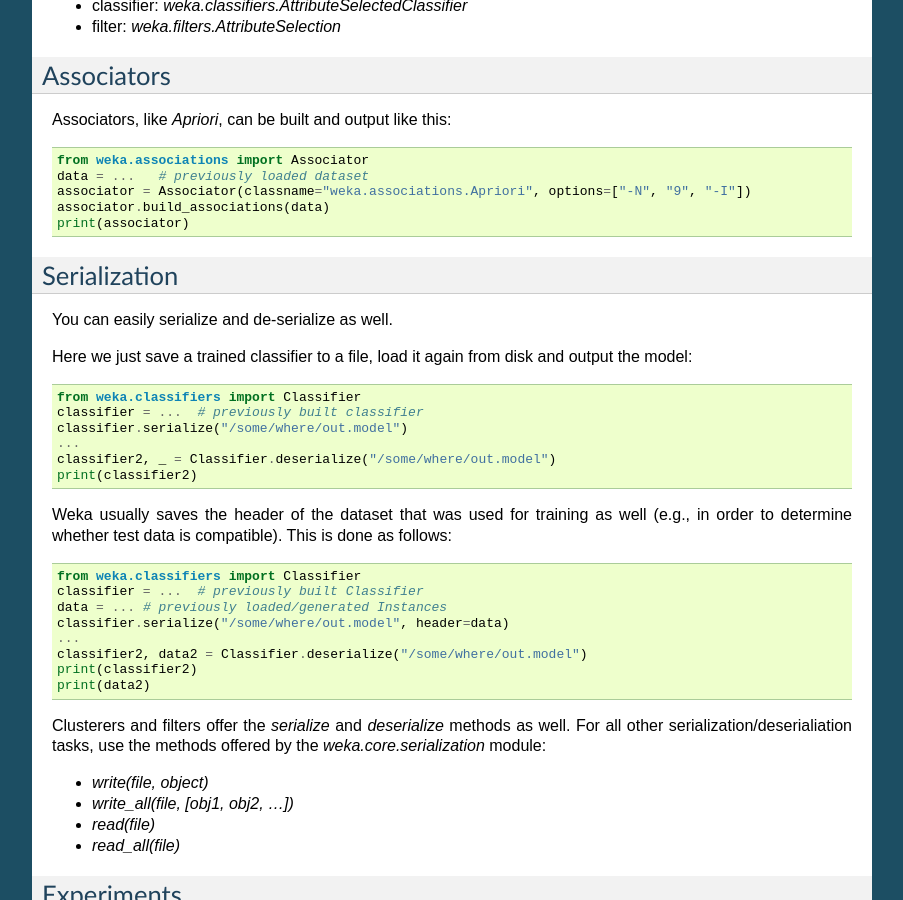
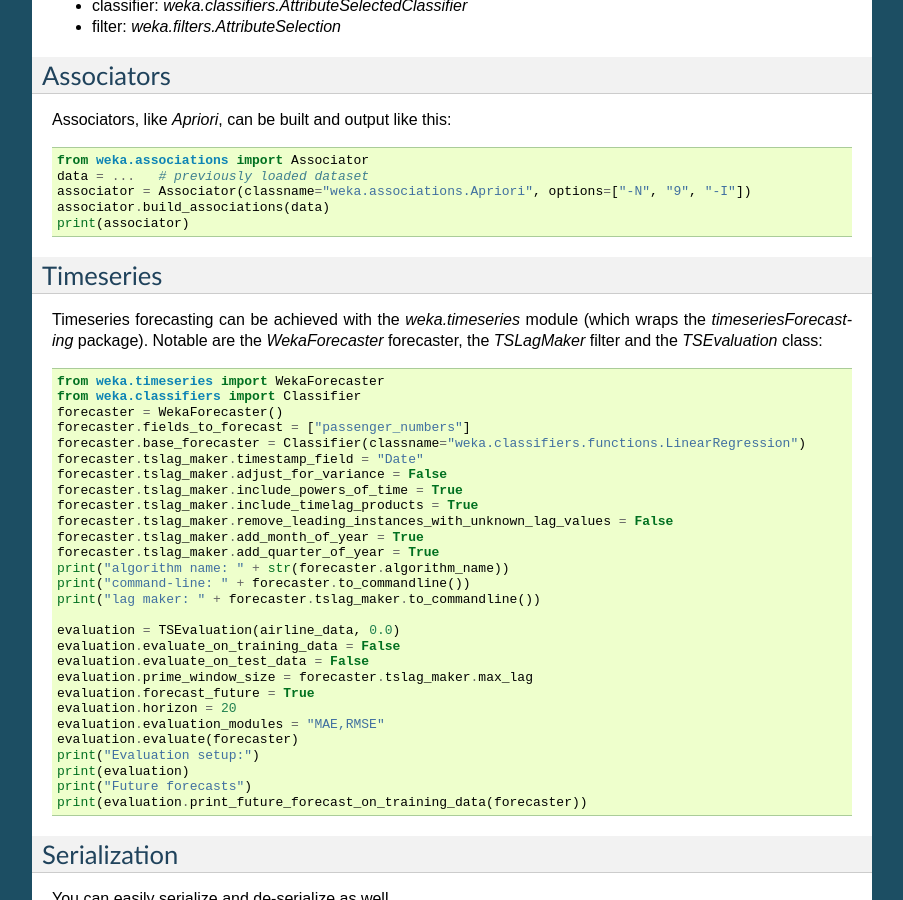
Before and after one commit to fracpete/python-weka-wrapper3, a Sphinx documentation site: the page built from doc/source/api.rst, in a window 1280 px wide and 900 px high, scrolled down 3594 px. Shown: the whole window, without its empty margins (198-1101 px from the left). Built offline with Sphinx 7.4.7, drawn with Linux system fonts in a browser that asks for light colours; pages that are not in the unit, such as notebooks, are missing from menus.

Commit message:
added basic documentation

```diff
--- a/CHANGES.rst
+++ b/CHANGES.rst
@@ -12,6 +12,7 @@ Changelog
 - in module `typeconv` renamed methods: `string_array_to_list` to `jstring_array_to_list`,
   `string_list_to_array` to `string_list_to_jarray`, `double_matrix_to_ndarray` to `jdouble_matrix_to_ndarray`,
   `enumeration_to_list` to `jenumeration_to_list`, `double_to_float` to `float_to_jfloat`
+- added `weka.timeseries` module that wraps the `timeseriesForecasting` Weka package
 
 
 0.1.16 (2020-12-26)
--- a/doc/source/api.rst
+++ b/doc/source/api.rst
@@ -259,6 +259,44 @@ Associators, like `Apriori`, can be built and output like this:
    print(associator)
 
 
+Timeseries
+----------
+
+Timeseries forecasting can be achieved with the `weka.timeseries` module (which wraps the `timeseriesForecasting` package).
+Notable are the `WekaForecaster` forecaster, the `TSLagMaker` filter and the `TSEvaluation` class:
+
+.. code-block:: python
+
+   from weka.timeseries import WekaForecaster
+   from weka.classifiers import Classifier
+   forecaster = WekaForecaster()
+   forecaster.fields_to_forecast = ["passenger_numbers"]
+   forecaster.base_forecaster = Classifier(classname="weka.classifiers.functions.LinearRegression")
+   forecaster.tslag_maker.timestamp_field = "Date"
+   forecaster.tslag_maker.adjust_for_variance = False
+   forecaster.tslag_maker.include_powers_of_time = True
+   forecaster.tslag_maker.include_timelag_products = True
+   forecaster.tslag_maker.remove_leading_instances_with_unknown_lag_values = False
+   forecaster.tslag_maker.add_month_of_year = True
+   forecaster.tslag_maker.add_quarter_of_year = True
+   print("algorithm name: " + str(forecaster.algorithm_name))
+   print("command-line: " + forecaster.to_commandline())
+   print("lag maker: " + forecaster.tslag_maker.to_commandline())
+
+   evaluation = TSEvaluation(airline_data, 0.0)
+   evaluation.evaluate_on_training_data = False
+   evaluation.evaluate_on_test_data = False
+   evaluation.prime_window_size = forecaster.tslag_maker.max_lag
+   evaluation.forecast_future = True
+   evaluation.horizon = 20
+   evaluation.evaluation_modules = "MAE,RMSE"
+   evaluation.evaluate(forecaster)
+   print("Evaluation setup:")
+   print(evaluation)
+   print("Future forecasts")
+   print(evaluation.print_future_forecast_on_training_data(forecaster))
+
+
 Serialization
 -------------
 
```
Also changed, not shown: doc/source/examples.rst (+37 -0 lines), doc/source/weka.rst (+7 -0 lines).
